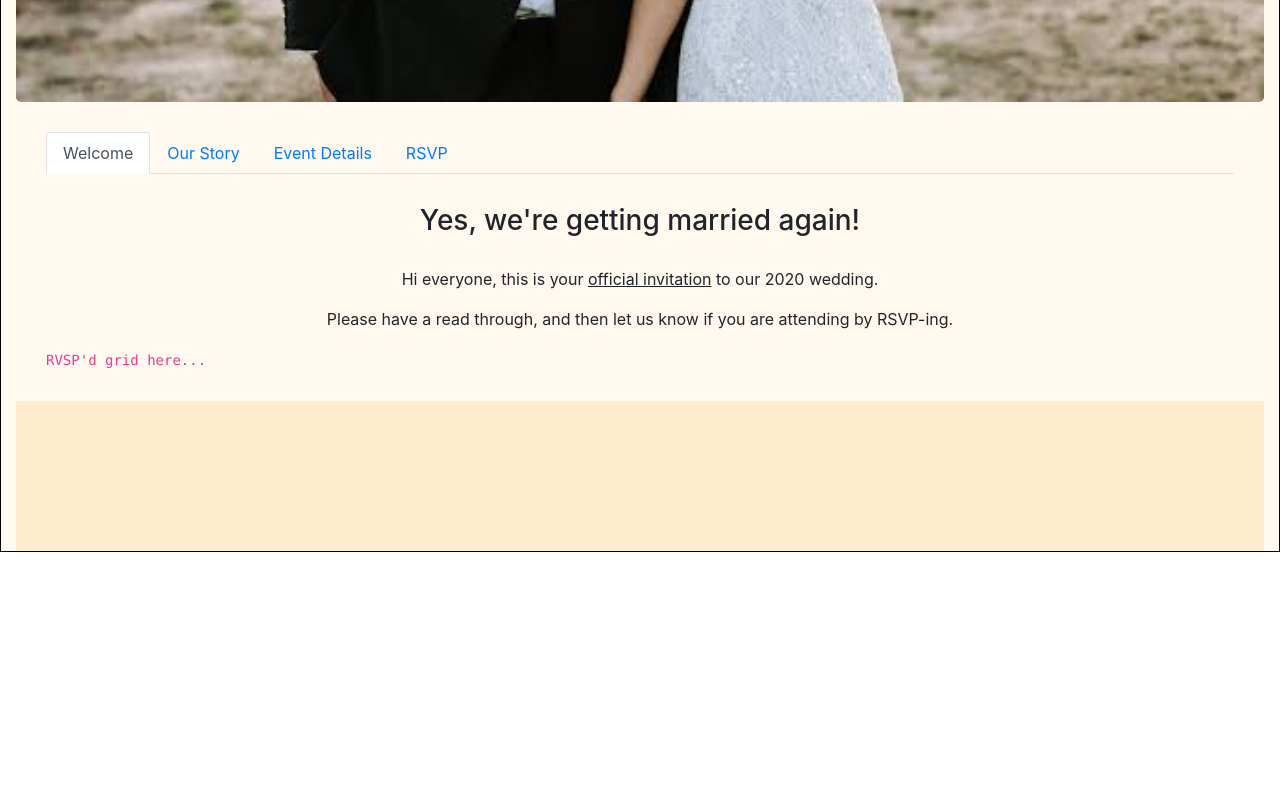
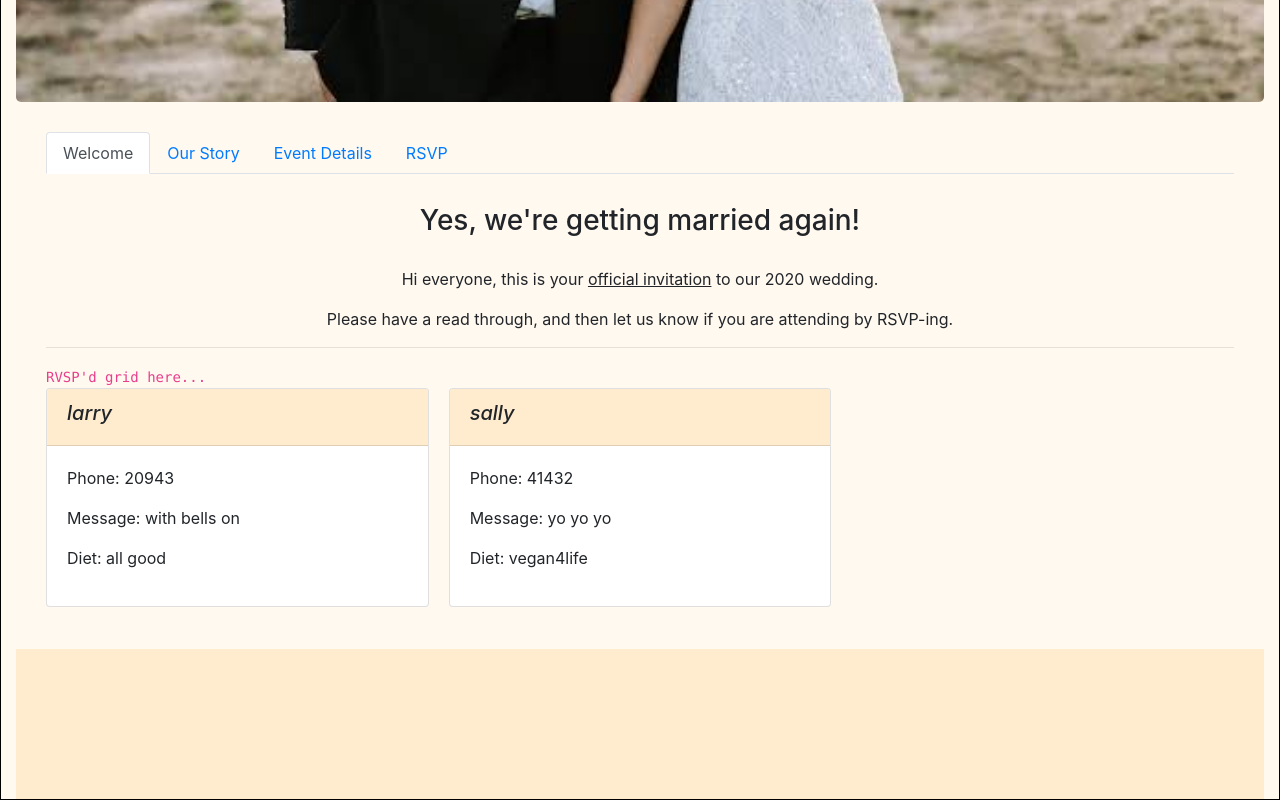
Before and after one commit to NickPea/ReactTemplate, a React (Create React App) app in the folder reacttemplate/: page /testing in a window 1280 px wide. Shown: the part 701-1501 px from the top of the page. Before the commit the page ends 1253 px from the top, so only its background shows below. Built offline with nearby package versions, Linux system fonts and the light colour scheme.

Commit message:
added a ourwedding page context and a reply component to store replies and display them on the front page, respectively

```diff
--- /dev/null
+++ b/reacttemplate/src/components/reply.js
@@ -0,0 +1,23 @@
+import React from "react";
+import { Card } from "react-bootstrap";
+
+export default function Reply({ name, phone, message, diet }) {
+  return (
+    <div>
+      <Card>
+        <Card.Header style={{ backgroundColor: "blanchedalmond" }}>
+          <h5>
+            <i>{name}</i>
+          </h5>
+        </Card.Header>
+        <Card.Body>
+          <Card.Text>
+            {phone ? <p>Phone: {phone}</p> : null}
+            {message ? <p>Message: {message}</p> : null}
+            {diet ? <p>Diet: {diet}</p> : null}
+          </Card.Text>
+        </Card.Body>
+      </Card>
+    </div>
+  );
+}
--- a/reacttemplate/src/components/rsvp.js
+++ b/reacttemplate/src/components/rsvp.js
@@ -37,13 +37,13 @@ function RSVP() {
   const spring = useSpring({
     config: config.stiff,
     from: {
-      transform: "scale(0) translateY(0px)",
+      transform: "scale(0)",
       boxShadow: "0px 0px 10px 5px rgb(0,0,0,0.5)",
       zIndex: "0",
       transition: "transform 600ms ease-out"
     },
     to: {
-      transform: "scale(1.1) translateY(-100px)",
+      transform: "scale(1.1)",
       boxShadow: "0px 0px 10px 1000px rgb(0,0,0,0.7)",
       zIndex: "999",
       transition: "transform 600ms ease-out"
@@ -55,13 +55,12 @@ function RSVP() {
   const [isValidated, setisValidated] = useState(false);
   const handleSubmit = e => {
     const form = e.currentTarget;
+    if (form.checkValidity() === false) {
       e.preventDefault();
       e.stopPropagation();
-
-    if (form.checkValidity() === false) {
       setisValidated(true);
     } else {
-      console.log (`
+      console.log(`
         name: ${formData.name}
         phone: ${formData.phone}
         message ${formData.message}
@@ -76,20 +75,18 @@ function RSVP() {
   //controlled form elements compoents state
   //and handle function
   const [formData, setFormData] = useState({
-    name: '',
-    phone: '',
-    message: '',
-    diet: ''
-  })//end useState
+    name: "",
+    phone: "",
+    message: "",
+    diet: ""
+  }); //end useState
 
-  const handleChange = (e) => {
+  const handleChange = e => {
     setFormData({
       ...formData,
       [e.target.name]: e.target.value
-    })
-  }//end  handleChange
-
-
+    });
+  }; //end  handleChange
 
   return (
     <>
@@ -133,12 +130,12 @@ function RSVP() {
               <Form.Group>
                 <Form.Label>Name(s)</Form.Label>
                 <Form.Control
-                size="sm"
                   type="text"
-                name='name'
+                  name="name"
                   value={formData.name}
                   onChange={handleChange}
-                required />
+                  required
+                />
                 <Form.Control.Feedback type="invalid">
                   Who's this?
                 </Form.Control.Feedback>
@@ -148,11 +145,11 @@ function RSVP() {
                 <Form.Group>
                   <Form.Label>Phone Number(s)</Form.Label>
                   <Form.Control
-                  size="sm"
                     type="text"
-                  name='phone'
+                    name="phone"
                     value={formData.phone}
-                  onChange={handleChange} />
+                    onChange={handleChange}
+                  />
                 </Form.Group>
               ) : null}
 
@@ -161,9 +158,10 @@ function RSVP() {
                 <Form.Control
                   as="textarea"
                   rows="1"
-                name='message'
+                  name="message"
                   value={formData.message}
-                onChange={handleChange} />
+                  onChange={handleChange}
+                />
               </Form.Group>
 
               {/* special dietary requirments--> */}
@@ -183,9 +181,10 @@ function RSVP() {
                     as="textarea"
                     rows="2"
                     placeholder="How can we cater to your needs?"
-                    name='diet'
+                    name="diet"
                     value={formData.diet}
-                    onChange={handleChange} />
+                    onChange={handleChange}
+                  />
                 </Form.Group>
               ) : null}
               {/* <--special dietary requirments */}
--- /dev/null
+++ b/reacttemplate/src/containers/ourweddingcontainer.js
@@ -0,0 +1,13 @@
+import React from "react";
+import { OurWeddingService } from "../context/ourweddingservice";
+import OurWedding from "../pages/ourwedding";
+
+export default function OurWeddingContainer() {
+  return (
+    <>
+      <OurWeddingService>
+        <OurWedding />
+      </OurWeddingService>
+    </>
+  );
+}
--- /dev/null
+++ b/reacttemplate/src/context/ourweddingservice.js
@@ -0,0 +1,23 @@
+import React from 'react';
+
+export const OurWeddingContext = React.createContext({
+    rsvpd: [],
+    getRsvpd: ()=>{}
+})
+
+
+export function OurWeddingService(props) {
+    return (
+        <>
+            <OurWeddingContext.Provider
+            value={{
+                rsvpd: [
+                    {name: 'larry', phone: '20943', message: 'with bells on', diet: 'all good'},
+                    {name: 'sally', phone: '41432', message: 'yo yo yo', diet: 'vegan4life'}
+                ]
+            }}>
+                {props.children}
+            </OurWeddingContext.Provider>
+        </>
+    )
+}
--- a/reacttemplate/src/pages/ourwedding.js
+++ b/reacttemplate/src/pages/ourwedding.js
@@ -1,18 +1,23 @@
-import React from "react";
+import React, { useContext } from "react";
+import { OurWeddingContext } from "../context/ourweddingservice";
 import {
   Container,
   Row,
   Col,
   Image,
   Tabs,
-  Tab
+  Tab,
+  CardColumns
 } from "react-bootstrap";
-import RSVP from '../components/rsvp'
+import RSVP from "../components/rsvp";
+import Reply from "../components/reply";
 import style from "./ourwedding.module.css";
 import WedPhoto from "../assets/wed1.jfif";
 import WedLocation from "../assets/hsw1.png";
 
 function OurWedding() {
+  const weddingContext = useContext(OurWeddingContext);
+
   return (
     <div className={style.pageWrapper}>
       <Container fluid>
@@ -52,7 +57,20 @@ function OurWedding() {
                         are attending by RSVP-ing.
                       </p>
                     </div>
-                    <code>RVSP'd grid here...</code>
+                    <hr />
+                    <div>
+                      <code>RVSP'd grid here...</code>
+                      <CardColumns>
+                        {weddingContext.rsvpd.map(value => (
+                          <Reply
+                            name={value.name}
+                            phone={value.phone}
+                            message={value.message}
+                            diet={value.diet}
+                          />
+                        ))}
+                      </CardColumns>
+                    </div>
                   </Tab>
                   <Tab eventKey="ourStory" title="Our Story">
                     <h3 className={style.leadIn}>What do you know about us?</h3>
@@ -91,7 +109,7 @@ function OurWedding() {
                     </div>
                     <Row>
                       <Col md={{ span: 6, offset: 3 }}>
-                        <RSVP/>
+                        <RSVP />
                       </Col>
                     </Row>
                   </Tab>
--- a/reacttemplate/src/pages/testing.js
+++ b/reacttemplate/src/pages/testing.js
@@ -1,12 +1,12 @@
 import React from 'react'
-import OurWedding from "../pages/ourwedding";
+import OurWeddingContainer from '../containers/ourweddingcontainer'
 import style from "./testing.module.css"
 
 function testing() {
     return (
         <div className={style.pageWrapper}>
             <h6 className={style.pageTitle}>... a new page for component testing</h6>
-            <OurWedding />
+            <OurWeddingContainer />
         </div>
     )
 }
```
Lines whose indentation alone changed are shown as unchanged.
